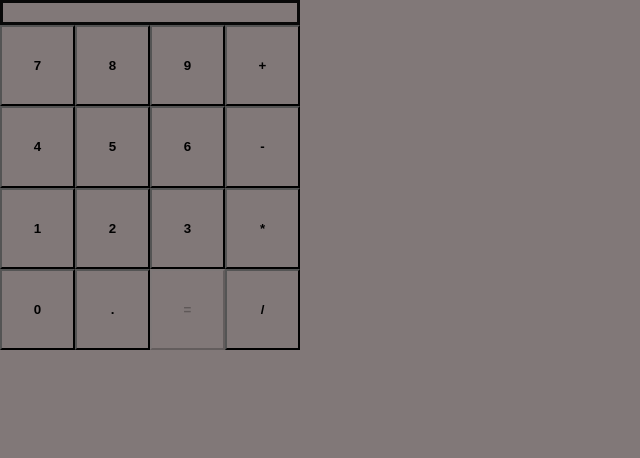
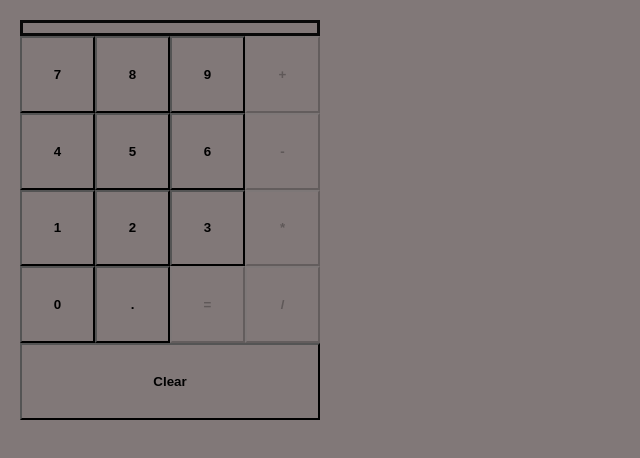
Before and after one commit to SSashinn/calculator, a plain HTML site: page index.html in a window 1280 px wide. Shown: the whole page, without its empty margins (0-640 px from the left). Drawn offline with Linux system fonts and the light colour scheme.

Commit message:
Made it more user friendly(probably)

```diff
--- a/index.html
+++ b/index.html
@@ -37,6 +37,9 @@
         <button class="result" type="button">=</button>
         <button class="operator" type="button">/</button>
     </section>
+    <section class="fifth-row">
+        <button type="button" class="clear">Clear</button>
+    </section>
     <div class="var1" style="display: none;"></div>
     <div class='sign' style="display: none;"></div>
     <div class="var2" style="display: none;"></div>
--- a/index.js
+++ b/index.js
@@ -3,6 +3,7 @@ let var2 = document.querySelector('.var2');
 let sign = document.querySelector('.sign');
 let equal = document.querySelector(".result");
 let show = document.querySelector("#show");
+const oper = document.querySelectorAll('.operator');
 
 
 let variable1 = var1.textContent;
@@ -18,11 +19,22 @@ function variable(){
     const btn = document.querySelectorAll('.number');
     equal.disabled = true;
     let size = btn.length;
+    for (let j=0; j<4; j++){
+        if (variable1.length<1){
+            oper[j].disabled = true;
+            }
+
         for (let i=0; i<size; i++){
+            // PRINTING VALUE ON SCREEN AND A VARIABLE WHICH WILL BE USING TO PRODUCE RESULT.
             btn[i].onclick = () => {
+                for (j=0;j<4;j++){
+                    oper[j].disabled = false;
+                }
                 variable1 = variable1 + btn[i].textContent;
                 show.textContent = variable1;
                 console.log(`Result is ${variable1}`);
+
+                // MAKING SURE BOTH VARIABLES ARE TYPED BEFORE OPERATING
                 if (variable1.length<1 || variable2.length<1){
                     equal.disabled =true;
                 }
@@ -30,21 +42,33 @@ function variable(){
                 }
             }
             }
+        }
 };
 
 
 function operator() {
-    const oper = document.querySelectorAll('.operator');
     let size = oper.length;
     for (let i = 0; i< size; i++){
-        oper[i].onclick = () => {
+        oper[i].onclick = () =>{
+            // If we select the operator again, the variable already stored will disappear.
+            if (operation.length==1){
+                alert("You have already selected an operator.")
+                // operation = oper[i].textContent;
+                // show.textContent = operation;
+                // console.log(operation)
+                return;
+            }
             operation = oper[i].textContent;
             show.textContent = operation;
             console.log(operation)
+
+            // Copying the variable1 value to different variable and clearing variable1 value as
+            //  the function variable types values in variable1 only.
             variable2 = variable1;
             variable1 = '';
         };
-        };}
+        };
+        };
 
 
 function result(){
@@ -74,5 +98,11 @@ function result(){
        }
         variable1 ='';
         variable2 ='';
+        operation = '';
         equal.disabled =true;
+
+        // Disabling all the operators
+        for (let j=0; j<4; j++){
+            oper[j].disabled = true;
+            }
     };}
--- a/style.css
+++ b/style.css
@@ -8,13 +8,16 @@
 .calculator{
     display: flex;
     flex-direction: column;
-    height: 350px;
+    height: 400px;
     width: 300px;
+    margin: 20px;
+    /* margin-left: 500px; */
 }
 .first-row,
 .second-row,
 .third-row,
-.fourth-row{
+.fourth-row,
+.fifth-row{
     display: flex;
     flex: 1;
 
@@ -22,8 +25,11 @@
 
 #show{
     width: 300px;
-    height: 25px;
+    height:auto;
+    padding: 5px;
     border: 3px solid rgb(8, 8, 8);
+    word-wrap: break-word;
+    /* overflow: scroll; */
 }
 button{
     height: 100%;
```
Lines whose indentation alone changed are shown as unchanged.
